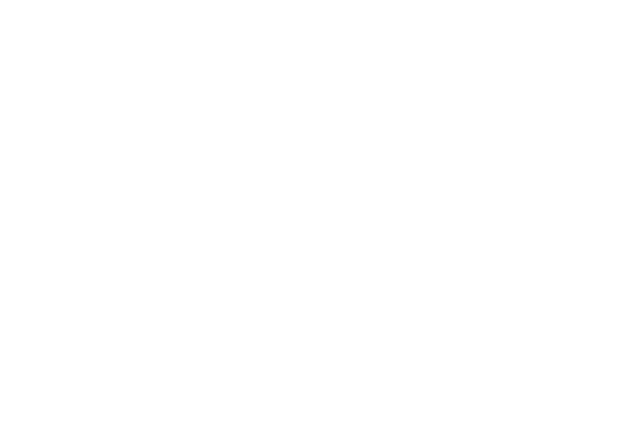
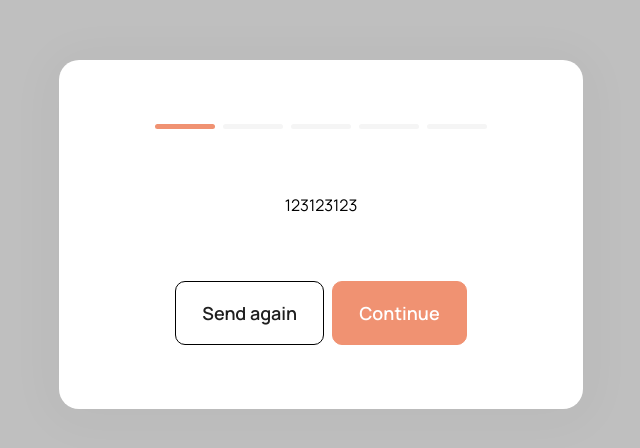
Before and after one commit to vadym0509/ace-academy, a React (Vite) app: page / in a window 1280 px wide. Before the commit this address had no page. Shown: the part 166-614 px from the top of the page, without its empty margins (319-959 px from the left). Built offline with nearby package versions, Linux system fonts and the light colour scheme.

Commit message:
added the root directory

```diff
--- a/src/router/index.tsx
+++ b/src/router/index.tsx
@@ -7,6 +7,7 @@
 const Router = () => {
     return (
         <Routes>
+            <Route path="/" element={<OverView />} />
             <Route path="/signin" element={<SignIn />} />
             <Route path="/reset-password" element={<ResetPassword />} />
             <Route path="/new-password" element={<NewPassword />} />
```
